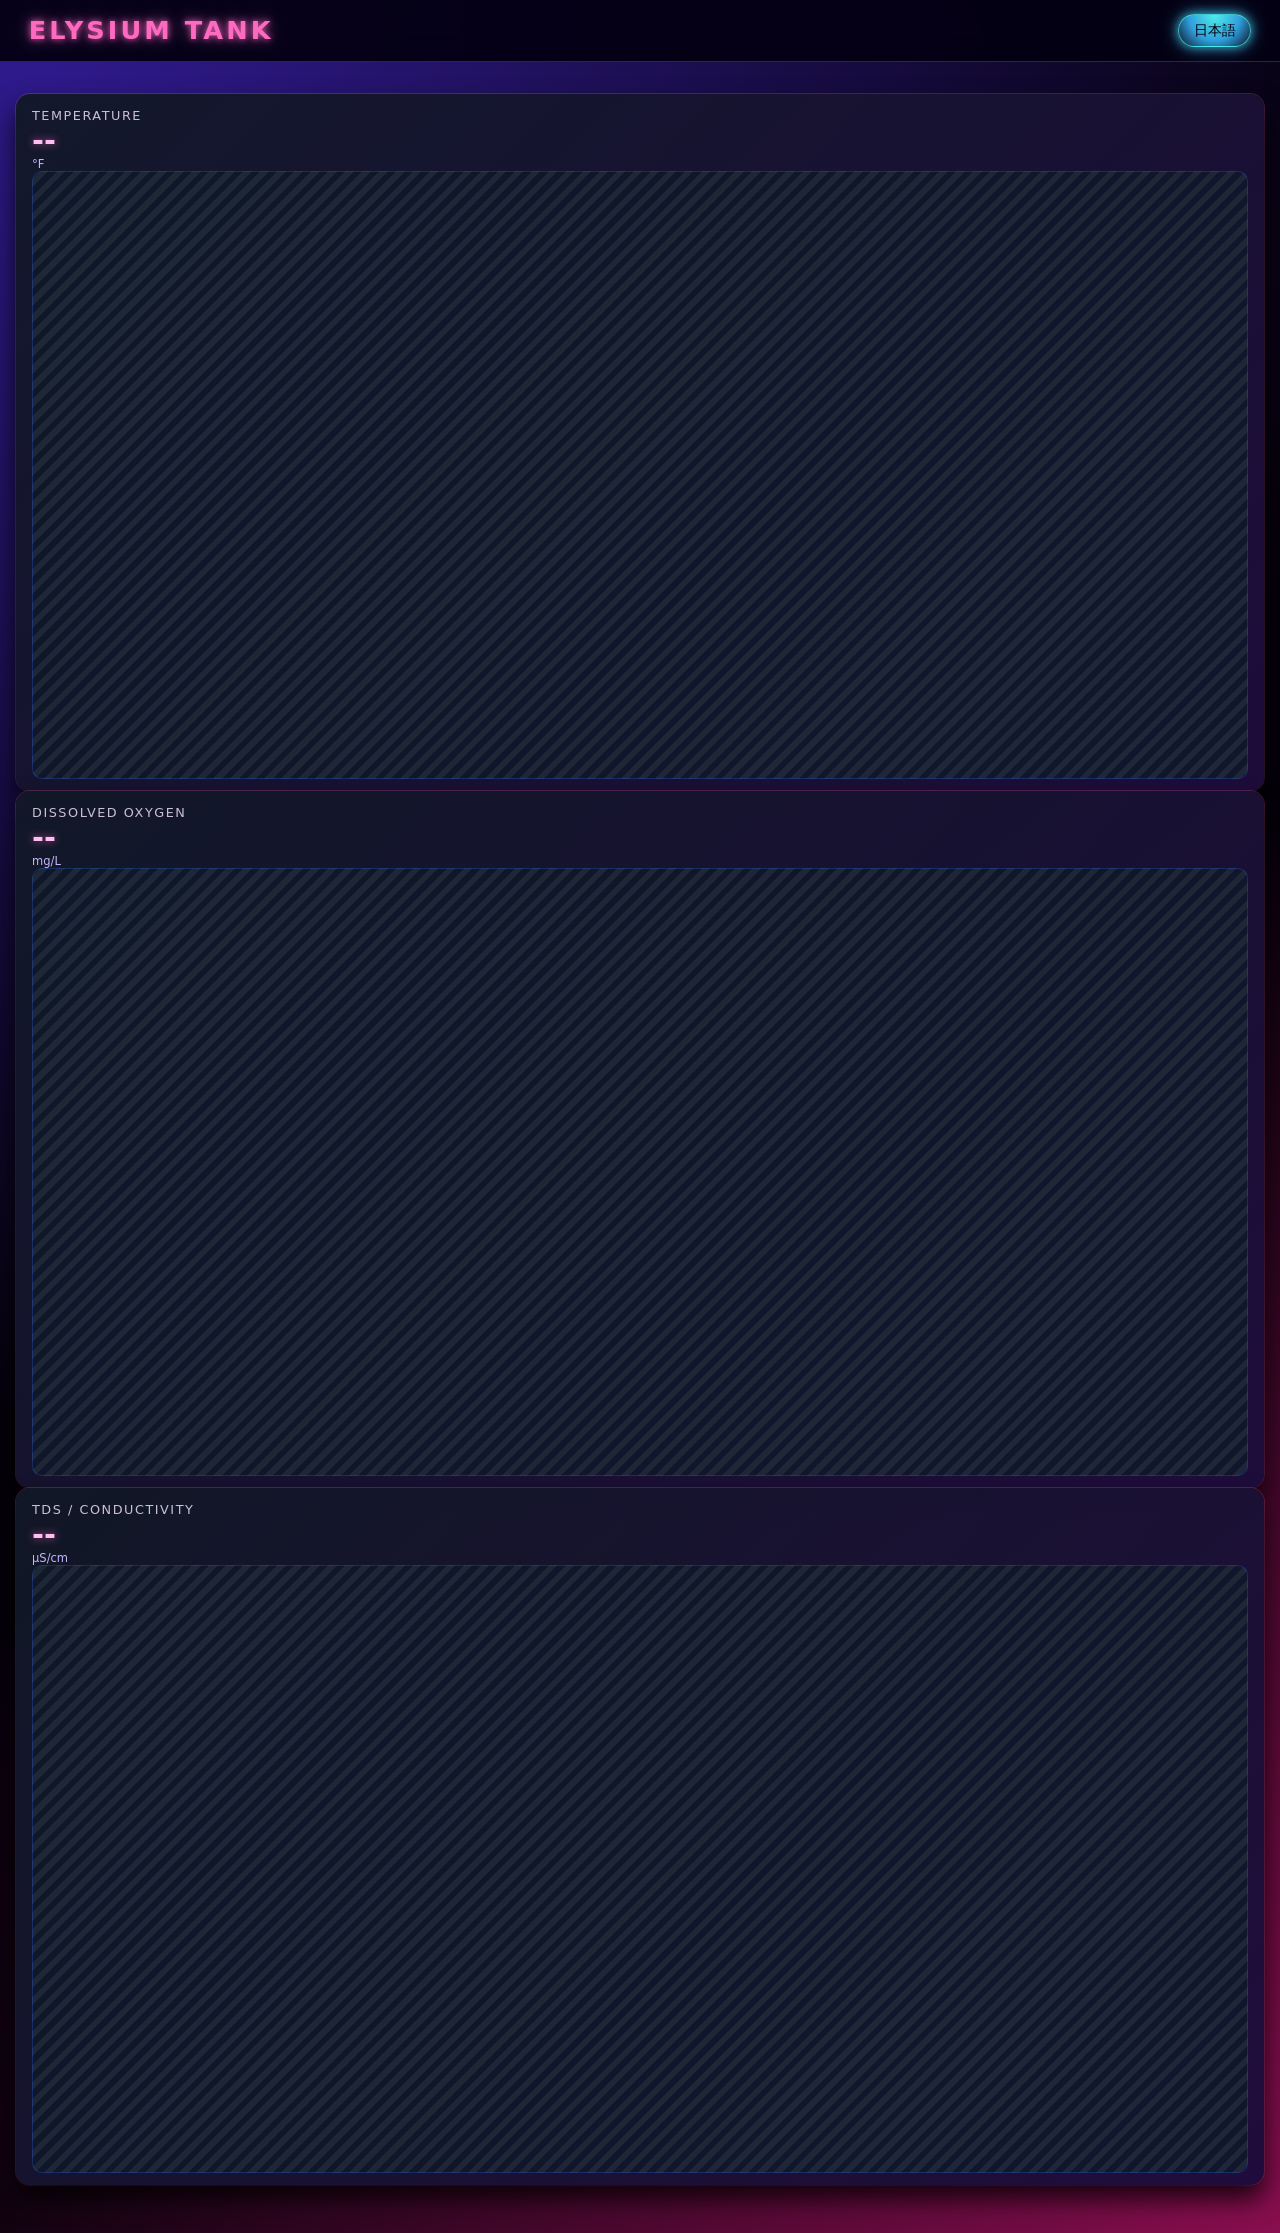
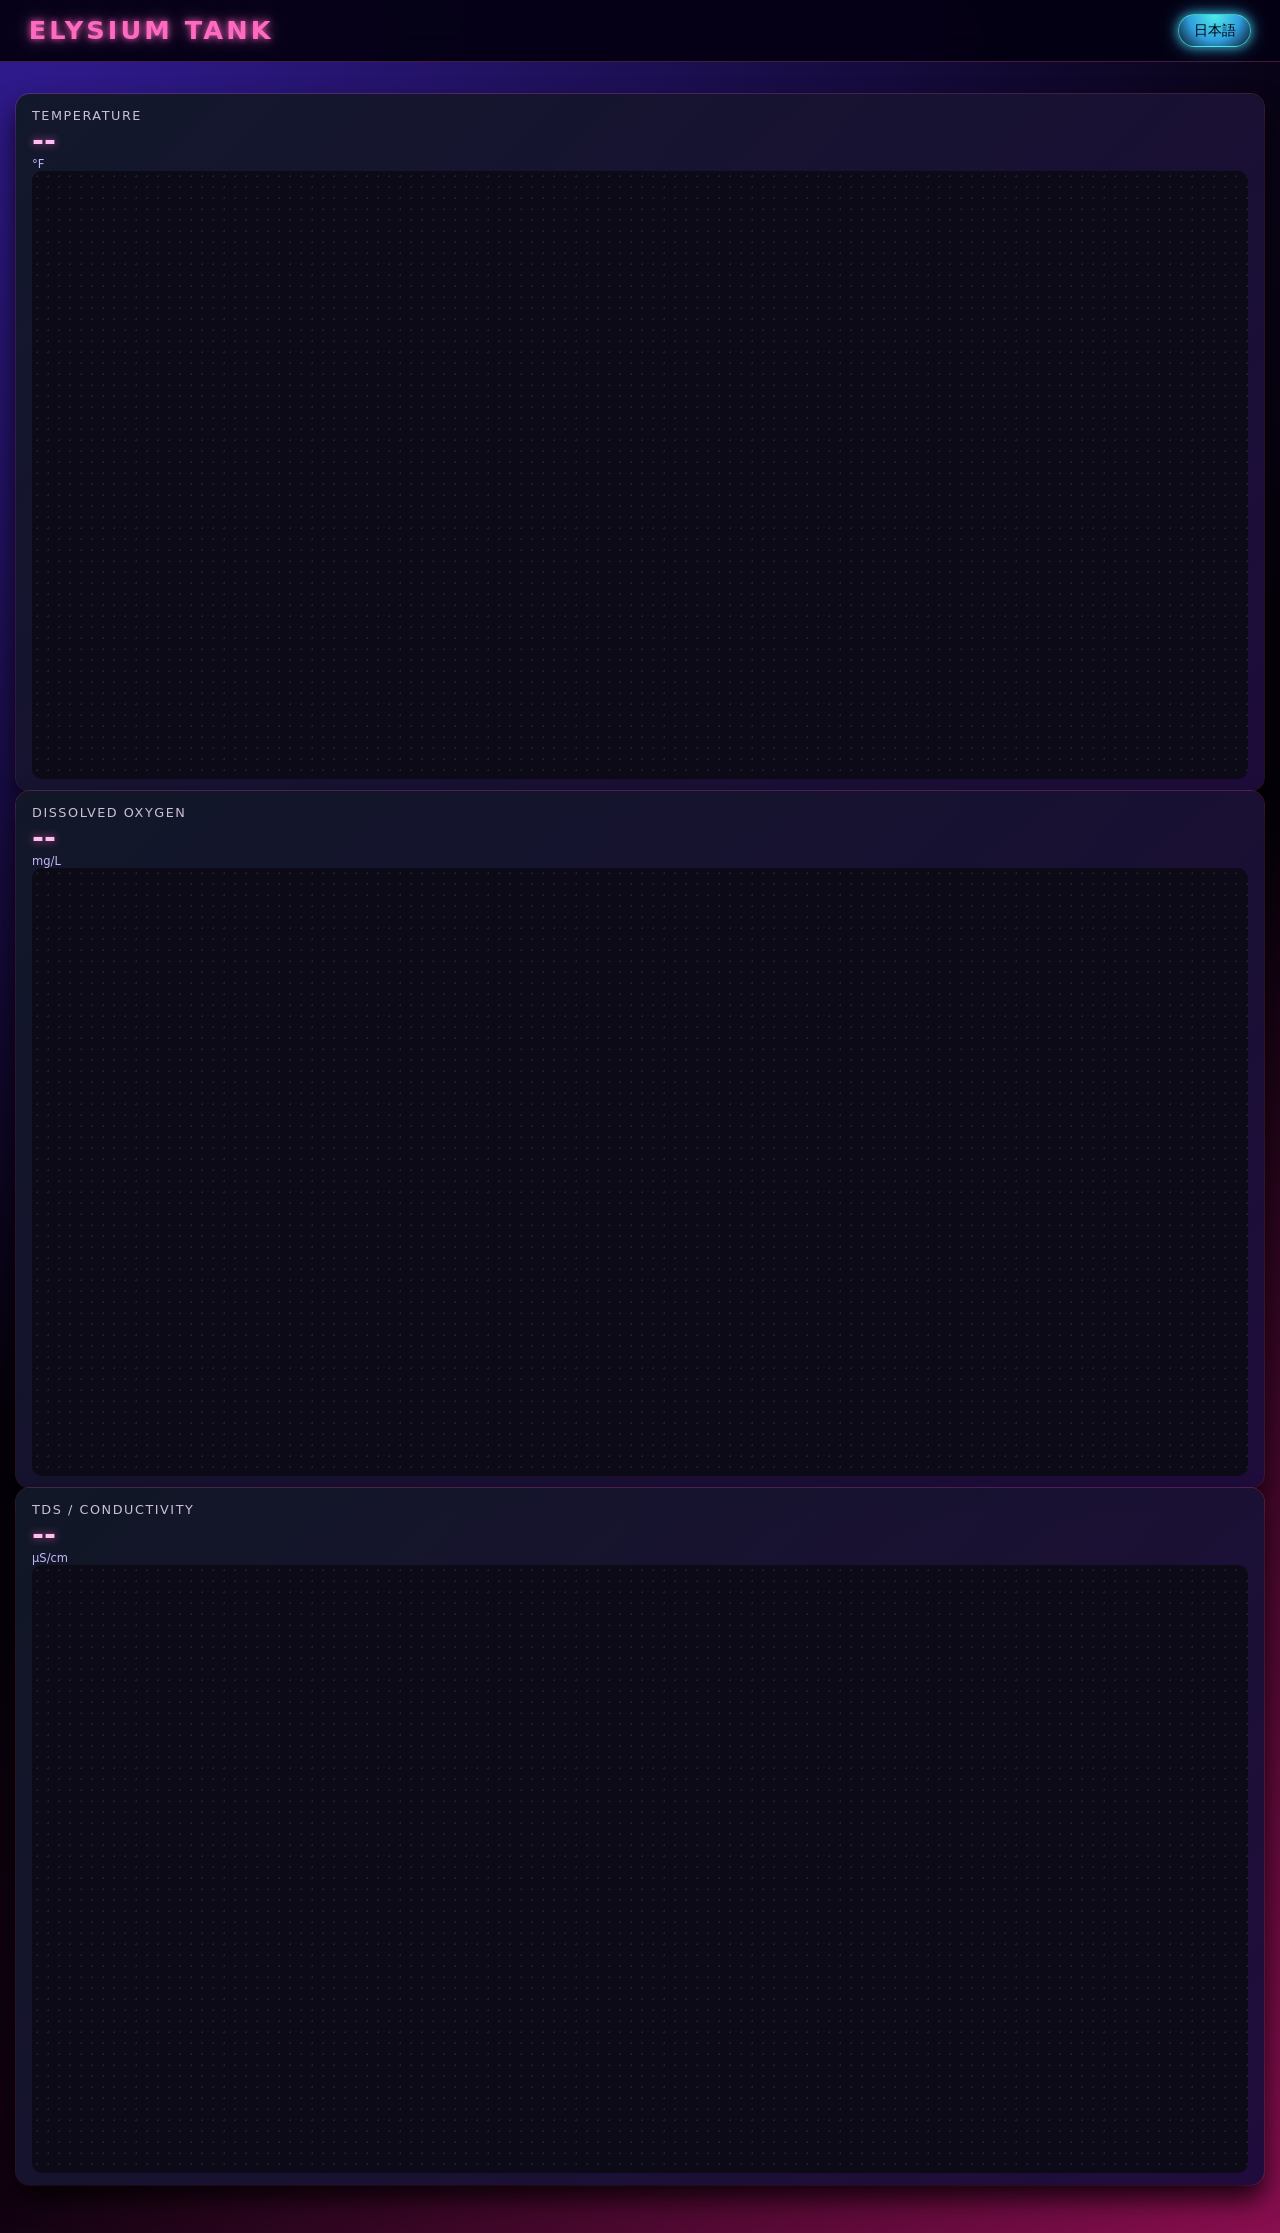

Redesign charts: dot-grid background, solid lines (temp red, pH gold)

--- a/style.css
+++ b/style.css
@@ -240,13 +240,9 @@ main {
     min-height: 150px;
     border-radius: 10px;
     overflow: hidden;
-    background:
-        repeating-linear-gradient(
-            -45deg,
-            rgba(15, 23, 42, 0.9) 0 6px,
-            rgba(31, 41, 55, 0.9) 6px 12px
-        );
-    box-shadow: inset 0 0 0 1px rgba(37, 99, 235, 0.3);
+    background-color: #0b0a16;
+    background-image: radial-gradient(rgba(255, 255, 255, 0.09) 1px, transparent 1px);
+    background-size: 11px 11px;
 }
 
 .chart-placeholder canvas {
